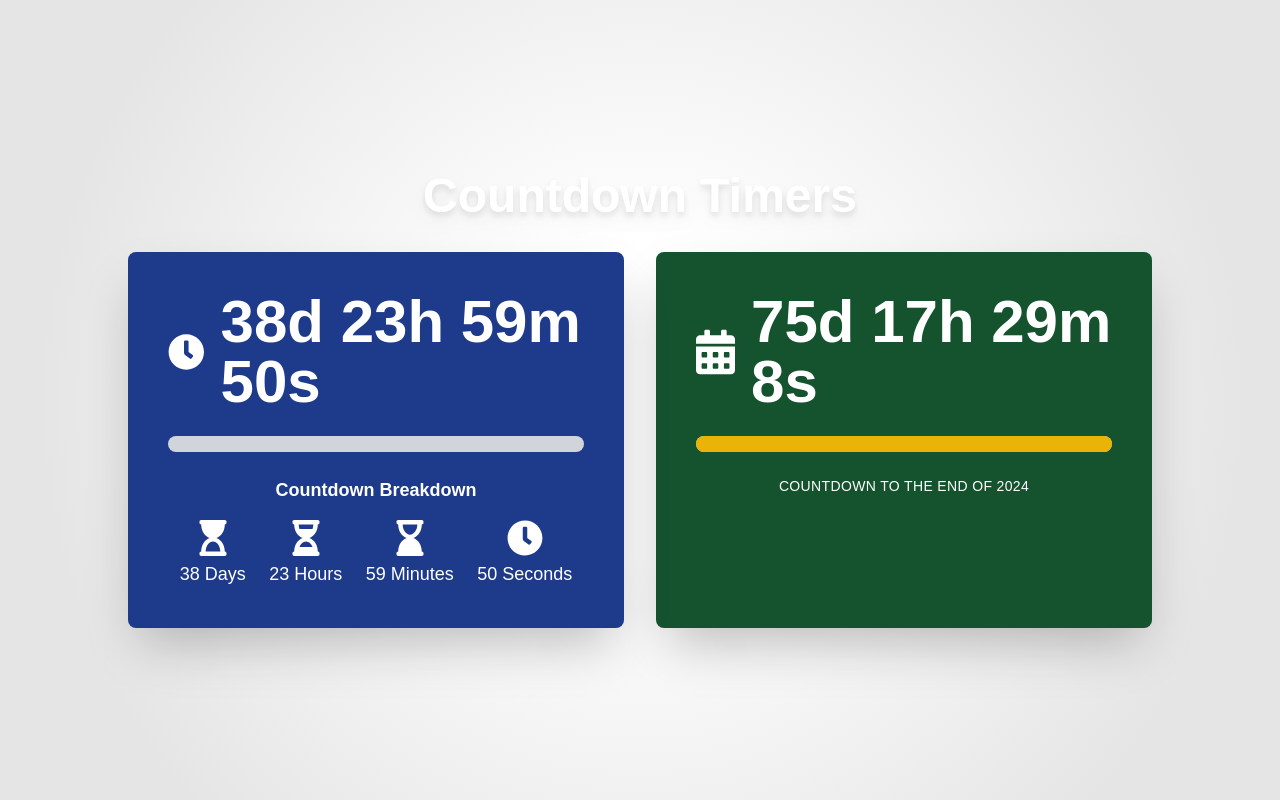
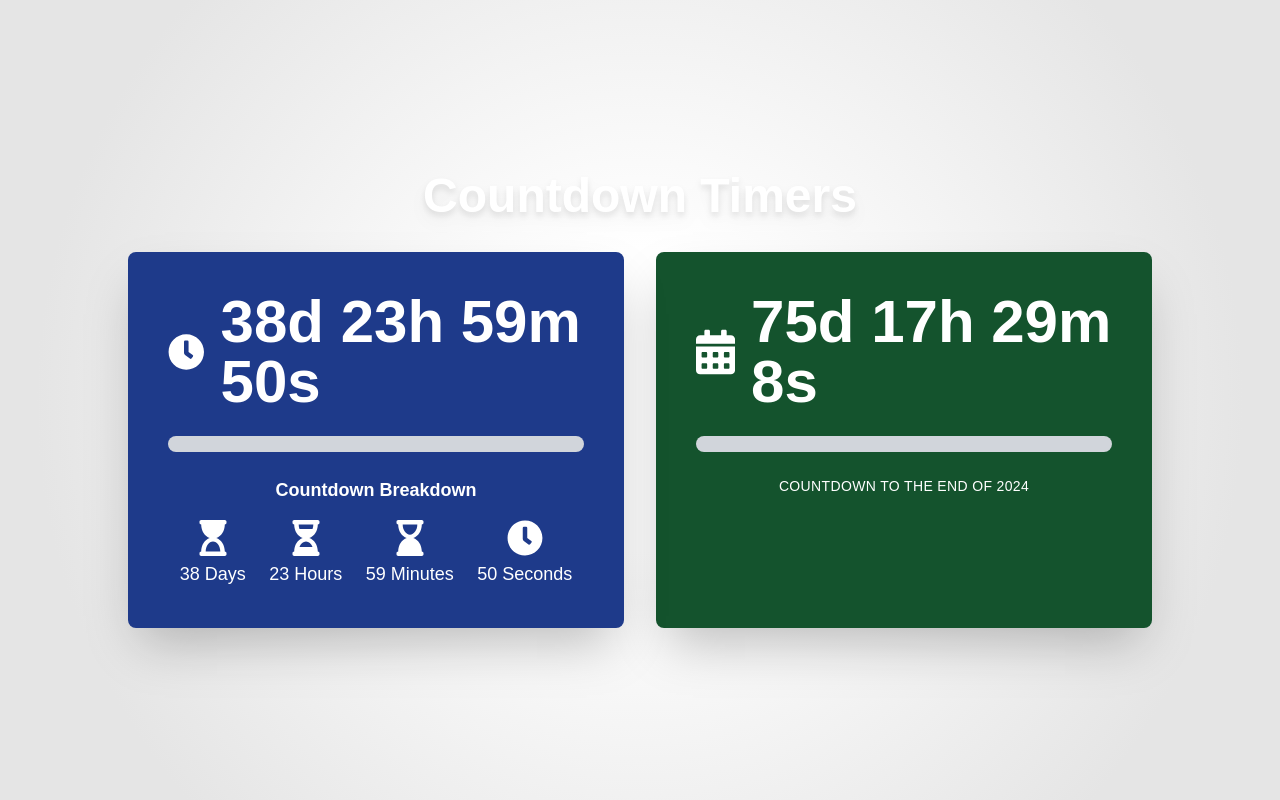
Before and after one commit to sandeshkhadka283/NRB, a Next.js app: page / in a window 1280 px wide. Built offline with nearby package versions, Linux system fonts and the light colour scheme.

Commit message:
build error fixes

```diff
--- a/app/page.tsx
+++ b/app/page.tsx
@@ -40,13 +40,16 @@ const Home = () => {
     const minutes = Math.floor((totalSeconds % 3600) / 60);
     const seconds = totalSeconds % 60;
 
-    return { days, hours, minutes, seconds };
+    return { days, hours, minutes, seconds, totalSeconds };
   };
 
-  const { days, hours, minutes, seconds } = getTimeParts(timeLeft);
-  const { days: days2024, hours: hours2024, minutes: minutes2024, seconds: seconds2024 } = getTimeParts(TARGET_DATE_END_OF_2024);
+  const { days, hours, minutes, seconds, totalSeconds: totalSeconds39 } = getTimeParts(timeLeft);
+  const { days: days2024, hours: hours2024, minutes: minutes2024, seconds: seconds2024, totalSeconds: totalSeconds2024 } = getTimeParts(TARGET_DATE_END_OF_2024);
 
-  const progressBarWidth = (1 - (timeLeft.getTime() / getFutureDate(39).getTime())) * 100;
+  // Calculate progress bar width
+  const progressBarWidth39 = ((39 * 24 * 60 * 60 - totalSeconds39) / (39 * 24 * 60 * 60)) * 100;
+  const totalDuration2024 = (TARGET_DATE_END_OF_2024.getTime() - new Date().getTime()) / 1000; // in seconds
+  const progressBarWidth2024 = ((totalDuration2024 - (seconds2024 + minutes2024 * 60 + hours2024 * 3600 + days2024 * 86400)) / totalDuration2024) * 100;
 
   return (
     <div className="min-h-screen flex flex-col items-center justify-center p-8 bg-gradient-to-r from-purple-600 to-pink-500 text-white relative overflow-hidden">
@@ -63,8 +66,8 @@ const Home = () => {
             <FaClock className="mr-4 text-5xl" />
             <h2 className="text-6xl font-semibold">{days}d {hours}h {minutes}m {seconds}s</h2>
           </div>
-          <div className="w-full bg-gray-300 rounded-full h-4 mb-6">
-            <div className="bg-yellow-500 h-full rounded-full" style={{ width: `${progressBarWidth}%` }}></div>
+          <div className="w-full bg-gray-300 rounded-full h-4 mb-6 overflow-hidden">
+            <div className="bg-gradient-to-r from-yellow-500 to-red-500 h-full transition-all duration-500" style={{ width: `${progressBarWidth39}%` }}></div>
           </div>
           <h3 className="text-lg font-semibold text-center mb-4">Countdown Breakdown</h3>
           <div className="flex justify-around text-lg">
@@ -85,7 +88,7 @@ const Home = () => {
               <span>{seconds} Seconds</span>
             </div>
           </div>
-          {timeLeft <= new Date() && <h3 className="text-xl mt-4 animate-pulse">Time's up! Good luck!</h3>}
+          {timeLeft <= new Date() && <h3 className="text-xl mt-4 animate-pulse">Time&apos;s up! Good luck!</h3>}
         </div>
 
         {/* End of 2024 Countdown */}
@@ -94,11 +97,11 @@ const Home = () => {
             <FaCalendarAlt className="mr-4 text-5xl" />
             <h2 className="text-6xl font-semibold">{days2024}d {hours2024}h {minutes2024}m {seconds2024}s</h2>
           </div>
-          <div className="w-full bg-gray-300 rounded-full h-4 mb-6">
-            <div className="bg-yellow-500 h-full rounded-full" style={{ width: `${(1 - (TARGET_DATE_END_OF_2024.getTime() / (TARGET_DATE_END_OF_2024.getTime() - new Date().getTime())) * 100)}%` }}></div>
+          <div className="w-full bg-gray-300 rounded-full h-4 mb-6 overflow-hidden">
+            <div className="bg-gradient-to-r from-yellow-500 to-red-500 h-full transition-all duration-500" style={{ width: `${progressBarWidth2024}%` }}></div>
           </div>
           <p className="text-sm uppercase tracking-wide text-center">Countdown to the End of 2024</p>
-          {TARGET_DATE_END_OF_2024 <= new Date() && <h3 className="text-xl mt-4 animate-pulse text-center">Time's up for 2024!</h3>}
+          {TARGET_DATE_END_OF_2024 <= new Date() && <h3 className="text-xl mt-4 animate-pulse text-center">Time&apos;s up for 2024!</h3>}
         </div>
       </div>
 
```
